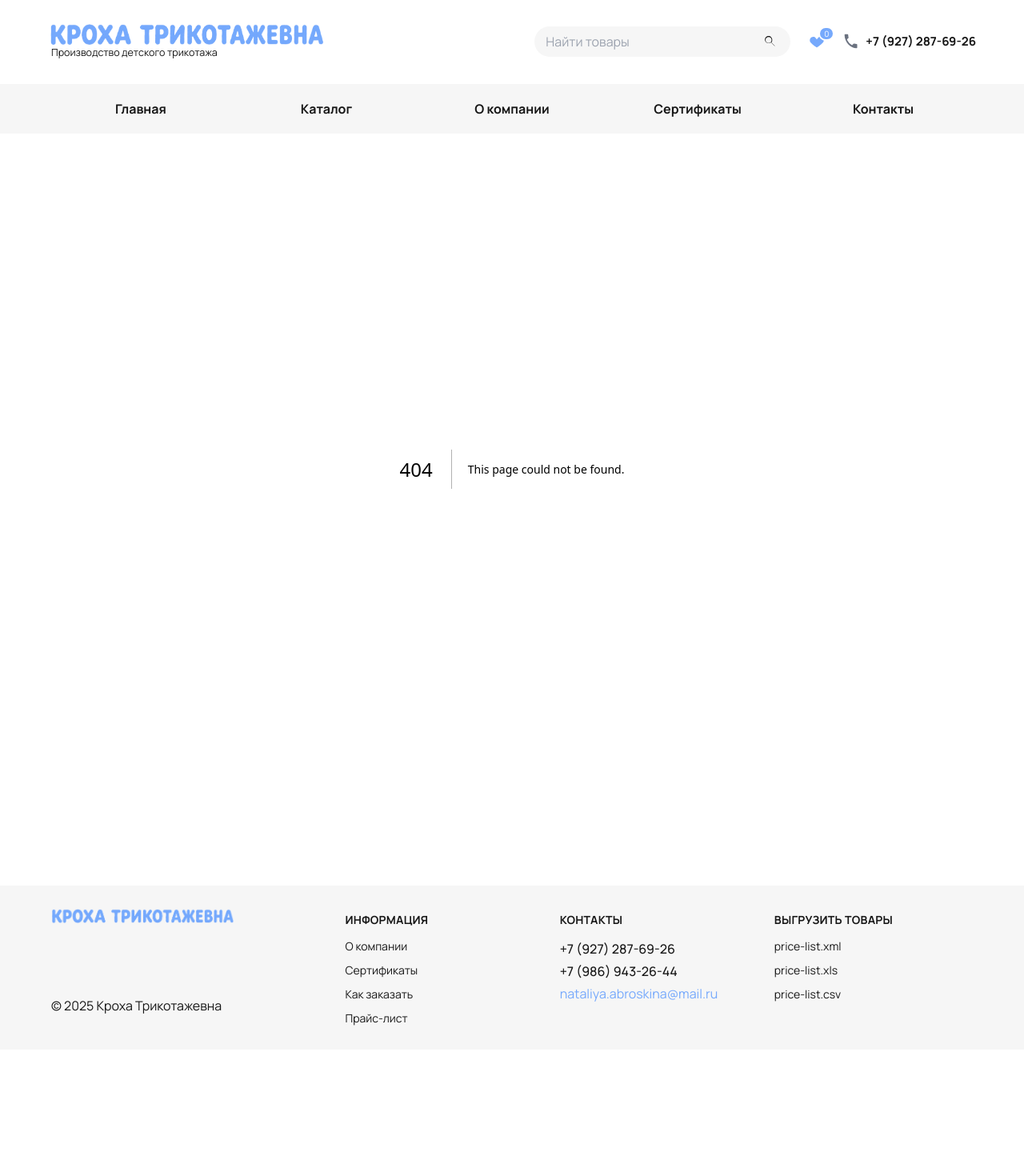
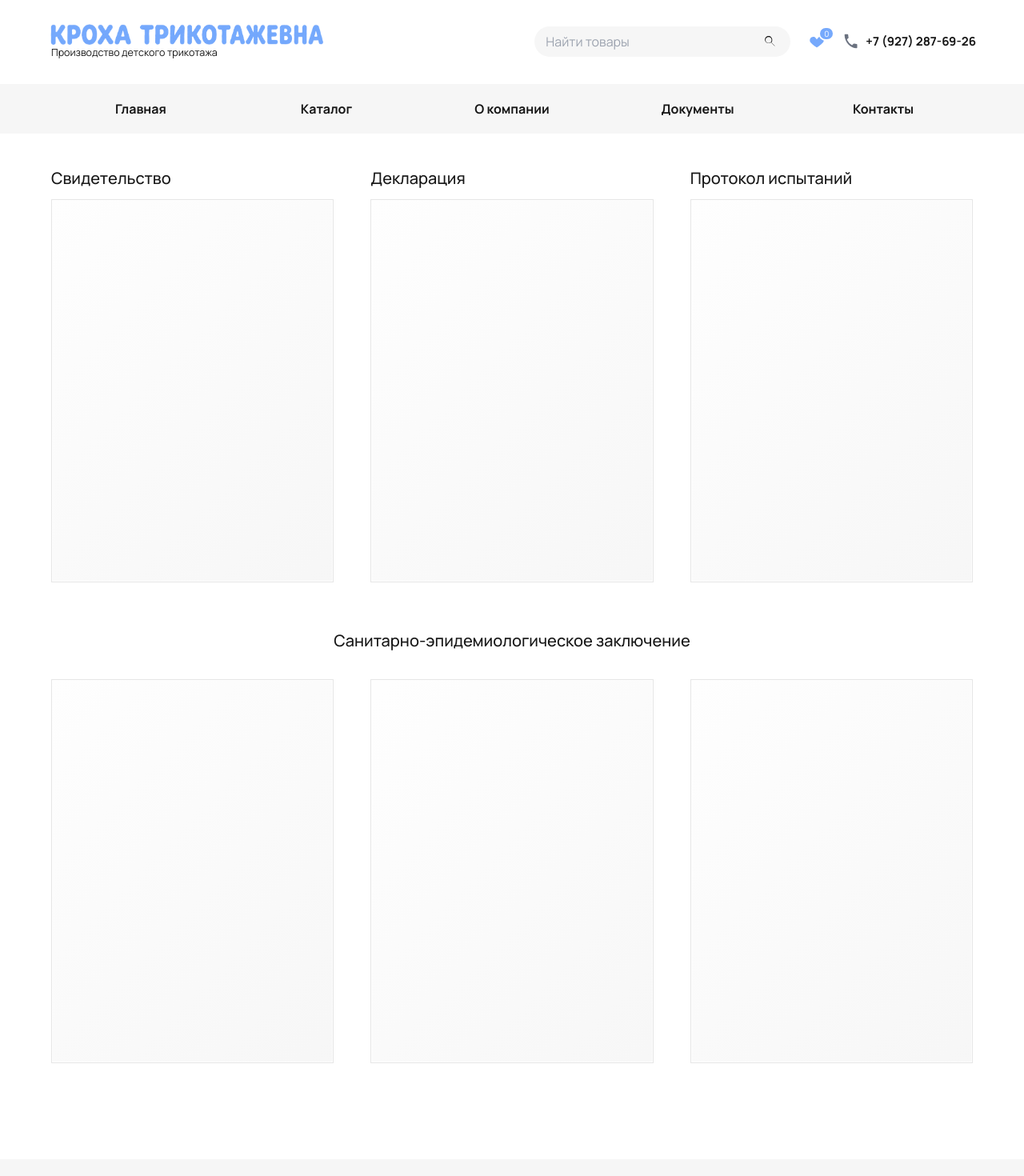
Before and after one commit to scalpin/kid-shop, a Next.js app: page /certificates in a window 1280 px wide. Before the commit this address had no page. Shown: the top 1470 px of the page at 80% size. Before the commit the page ends 1312 px from the top, so only its background shows below. Built offline with nearby package versions, Linux system fonts and the light colour scheme.

Commit message:
Add documents page

```diff
--- /dev/null
+++ b/app/certificates/page.js
@@ -0,0 +1,40 @@
+export const metadata = { title: 'Документы' }
+
+const mainDocuments = [
+  'Свидетельство',
+  'Декларация',
+  'Протокол испытаний',
+]
+
+const sanitaryDocuments = Array.from({ length: 3 })
+
+export default function CertificatesPage() {
+  return (
+    <main className="documents-page">
+      <section className="documents-page__inner" aria-label="Документы">
+        <div className="documents-grid documents-grid--top">
+          {mainDocuments.map((title) => (
+            <article className="documents-card" key={title}>
+              <h2 className="documents-card__title">{title}</h2>
+              <div className="documents-card__placeholder" aria-hidden="true" />
+            </article>
+          ))}
+        </div>
+
+        <section className="documents-section" aria-labelledby="sanitary-documents-title">
+          <h2 className="documents-section__title" id="sanitary-documents-title">
+            Санитарно-эпидемиологическое заключение
+          </h2>
+
+          <div className="documents-grid">
+            {sanitaryDocuments.map((_, index) => (
+              <article className="documents-card documents-card--blank" key={index}>
+                <div className="documents-card__placeholder" aria-hidden="true" />
+              </article>
+            ))}
+          </div>
+        </section>
+      </section>
+    </main>
+  )
+}
--- a/app/components/MainMenu.jsx
+++ b/app/components/MainMenu.jsx
@@ -10,7 +10,7 @@ export default function MainMenu() {
             { href: '/',            label: 'Главная' },
             { href: '/catalog',     label: 'Каталог' },
             { href: '/about',       label: 'О компании' },
-            { href: '/certificates',label: 'Сертификаты' },
+            { href: '/certificates',label: 'Документы' },
             { href: '/contacts',    label: 'Контакты' },
           ].map(item => (
             <li key={item.label} className="main-menu__item">
--- a/app/globals.css
+++ b/app/globals.css
@@ -620,6 +620,87 @@ body {
 }
 
 
+/* ============= Documents page ============= */
+.documents-page {
+  background: var(--whileBack, #fff);
+  color: var(--foreground);
+}
+
+.documents-page__inner {
+  max-width: 1200px;
+  margin: 0 auto;
+  padding: 24px 24px 0;
+}
+
+.documents-grid {
+  display: grid;
+  grid-template-columns: repeat(3, minmax(0, 1fr));
+  gap: 56px 46px;
+  align-items: start;
+}
+
+.documents-card {
+  display: flex;
+  flex-direction: column;
+  align-items: flex-start;
+}
+
+.documents-card--blank {
+  padding-top: 0;
+}
+
+.documents-card__title {
+  margin: 0 0 14px;
+  font-size: 20px;
+  line-height: 1.2;
+  font-weight: 500;
+}
+
+.documents-card__placeholder {
+  width: 100%;
+  aspect-ratio: 210 / 285;
+  background:
+    linear-gradient(135deg, rgba(255,255,255,.92), rgba(247,247,247,.92)),
+    #f5f5f5;
+  border: 1px solid #e6e6e6;
+  box-shadow: inset 0 0 0 1px rgba(255,255,255,.75);
+}
+
+.documents-section {
+  margin-top: 60px;
+}
+
+.documents-section__title {
+  margin: 0 0 36px;
+  text-align: center;
+  font-size: 20px;
+  line-height: 1.25;
+  font-weight: 500;
+}
+
+@media (max-width: 900px) {
+  .documents-page__inner {
+    padding-top: 36px;
+  }
+
+  .documents-grid {
+    grid-template-columns: repeat(2, minmax(0, 1fr));
+    gap: 36px 32px;
+  }
+}
+
+@media (max-width: 560px) {
+  .documents-grid {
+    grid-template-columns: 1fr;
+  }
+
+  .documents-card__title,
+  .documents-section__title {
+    font-size: 18px;
+  }
+}
+
+
 /* ============= Product page ============= */
 .product { background: var(--whileBack, #fff); color: var(--foreground); }
 .product__inner { max-width: 1200px; margin: 0 auto; padding: 24px 24px; }
```
